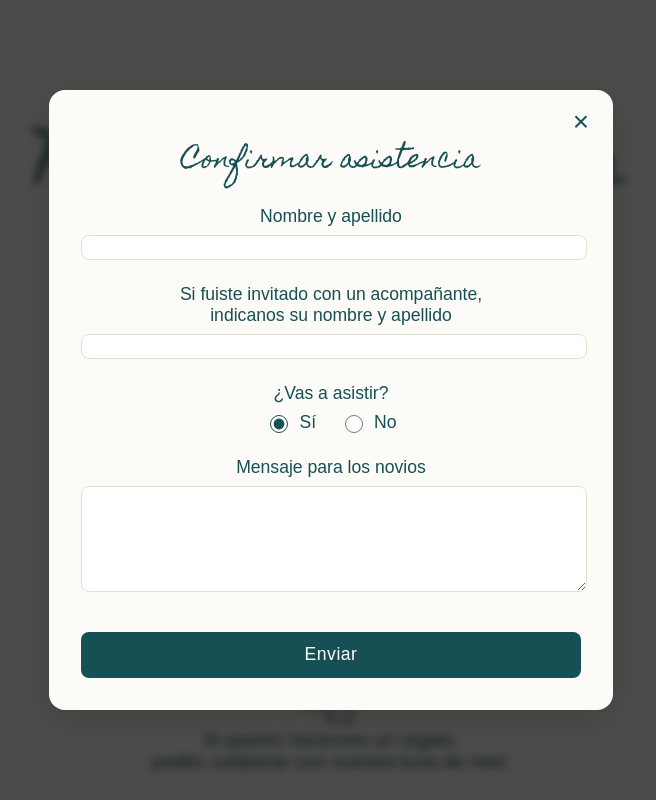
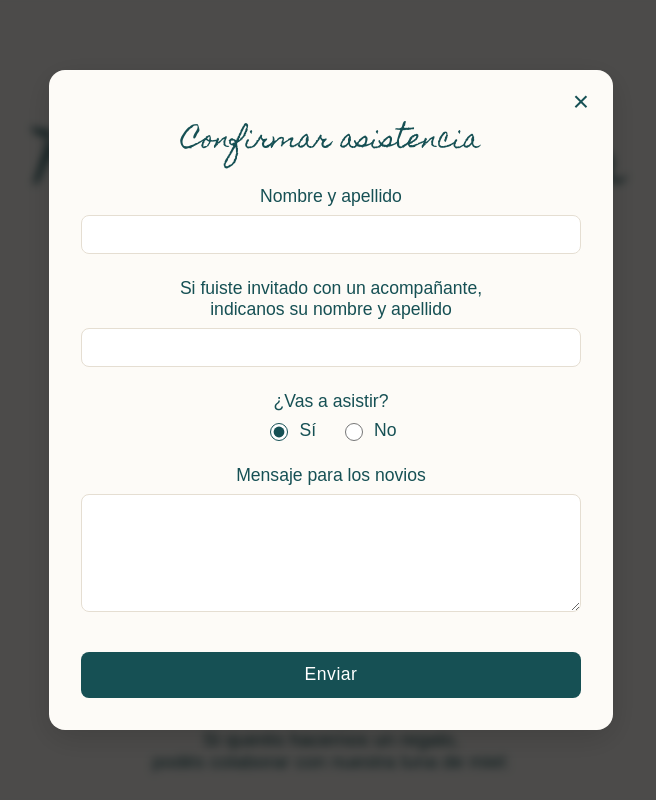
Before and after one commit to unmateo/mateoybernardita, a Next.js app: page /evento in a window 1280 px wide. Both pictures are taken after a click on the button "Confirmar asistencia". Shown: the top 800 px of the page, without its empty margins (309-965 px from the left). Built offline with nearby package versions, Linux system fonts and the light colour scheme; a web font is replaced by a local one.

Commit message:
fix styles

```diff
--- a/app/evento/components/RSVPDialog.module.css
+++ b/app/evento/components/RSVPDialog.module.css
@@ -74,7 +74,7 @@
   font-family: "Darker Grotesque", sans-serif;
   font-size: 1.1rem;
   color: #165054;
-  font-weight: 500;
+  font-weight: 400;
 
 }
 
@@ -83,14 +83,13 @@
 .formGroup select,
 .formGroup textarea {
   font-family: "Darker Grotesque", sans-serif;
-  /* padding: 0.75rem; */
   border: 1px solid #E5DED2;
   border-radius: 8px;
   font-size: 1.1rem;
-  width: 100%;
   background-color: white;
   color: #165054;
   transition: all 0.2s ease;
+  padding: 8px;
 }
 
 .formGroup input[type="text"]:focus,
```
